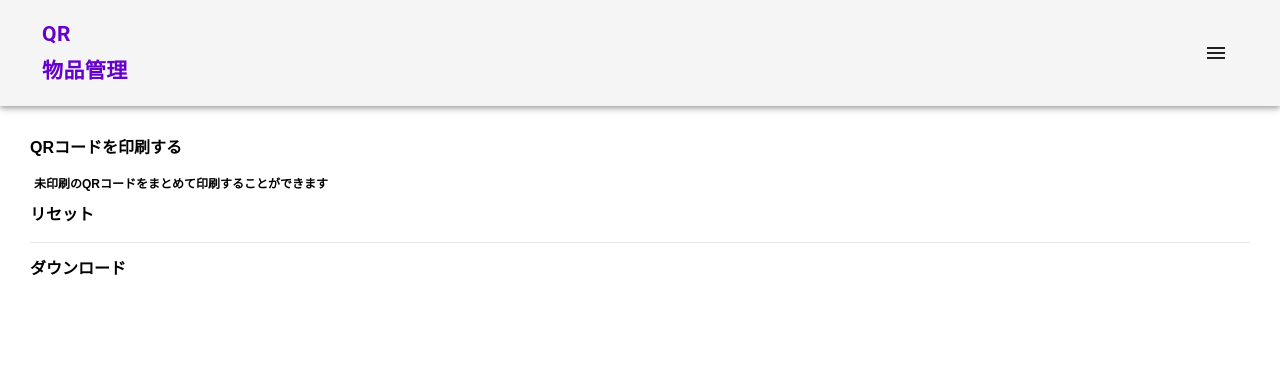
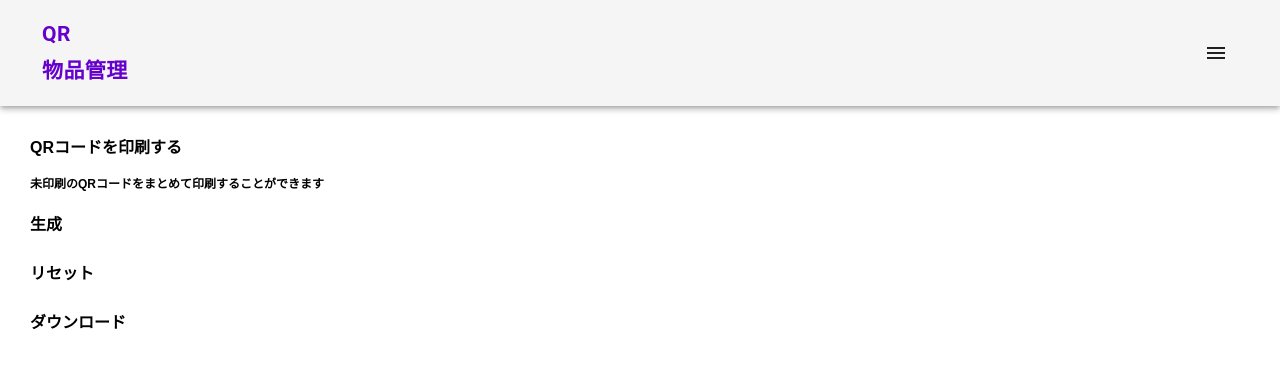
Before and after one commit to sohosai/qr-frontend, a Next.js app: page /printing in a window 1280 px wide. Shown: the top 368 px of the page. Built offline with nearby package versions, Linux system fonts and the light colour scheme.

Commit message:
貸し出しページのボタン配置/印刷ページのボタンを直した

```diff
--- a/src/components/Button/index.tsx
+++ b/src/components/Button/index.tsx
@@ -11,7 +11,7 @@ export default function Button({ disabled, text, onClick }: ButtonProp) {
   let textColorClassName = disabled ? 'text-neutral-500' : 'text-violet-700'
   return (
     <button
-      className={`h-8 w-24 rounded-xl ${bgColorClassName}`}
+      className={`h-8 w-28 rounded-xl ${bgColorClassName}`}
       disabled={disabled}
       onClick={onClick}
     >
--- a/src/pages/printing/index.tsx
+++ b/src/pages/printing/index.tsx
@@ -56,12 +56,13 @@ export default function Printing() {
       </Head>
       <StyledMain>
         <h1>QRコードを印刷する</h1>
-        <div>未印刷のQRコードをまとめて印刷することができます</div>
-        <Button disabled={qrs.length === 0} onClick={onClickResetUuid} text='リセット' />
+        <div style={{ margin: '0px 0px 20px 0px'}}>未印刷のQRコードをまとめて印刷することができます</div>
+        <Button disabled={false} onClick={onClickResetUuid} text='生成' />
+        <div style={{ margin: '25px'}} />
+        <Button disabled={false} onClick={onClickResetUuid} text='リセット' />
         <div style={{ margin: '15px'}} />
-        <hr />
         <QRListPdf ref={targetRef} qrs={qrs} />
-        <Button disabled={qrs.length === 0} onClick={onClickDownloadPdf} text='ダウンロード' />
+        <Button disabled={false} onClick={onClickDownloadPdf} text='ダウンロード' />
       </StyledMain>
     </>
   )
--- a/src/pages/register/index.tsx
+++ b/src/pages/register/index.tsx
@@ -170,11 +170,10 @@ const FixturesRegister = () => {
       <Header />
       <CssBaseline />
       <Head>
-        <title>QR</title>
-        <meta name='description' content='' />
+        <title>物品の登録 | QR</title>
+        <meta name='description' content='物品管理' />
         <link rel='icon' href='/favicon.ico' />
       </Head>
-
       <StyledMain>
         <h1>物品の登録</h1>
         {isOpenQrReader ? (
--- a/src/pages/spot/register.tsx
+++ b/src/pages/spot/register.tsx
@@ -129,7 +129,7 @@ const FixturesRegister = () => {
       <Header />
       <CssBaseline />
       <Head>
-        <title>QR</title>
+        <title>地点情報の登録 | QR</title>
         <meta name='description' content='' />
         <link rel='icon' href='/favicon.ico' />
       </Head>
```
Also changed, not shown: src/pages/lending/index.tsx (+17 -11 lines).
